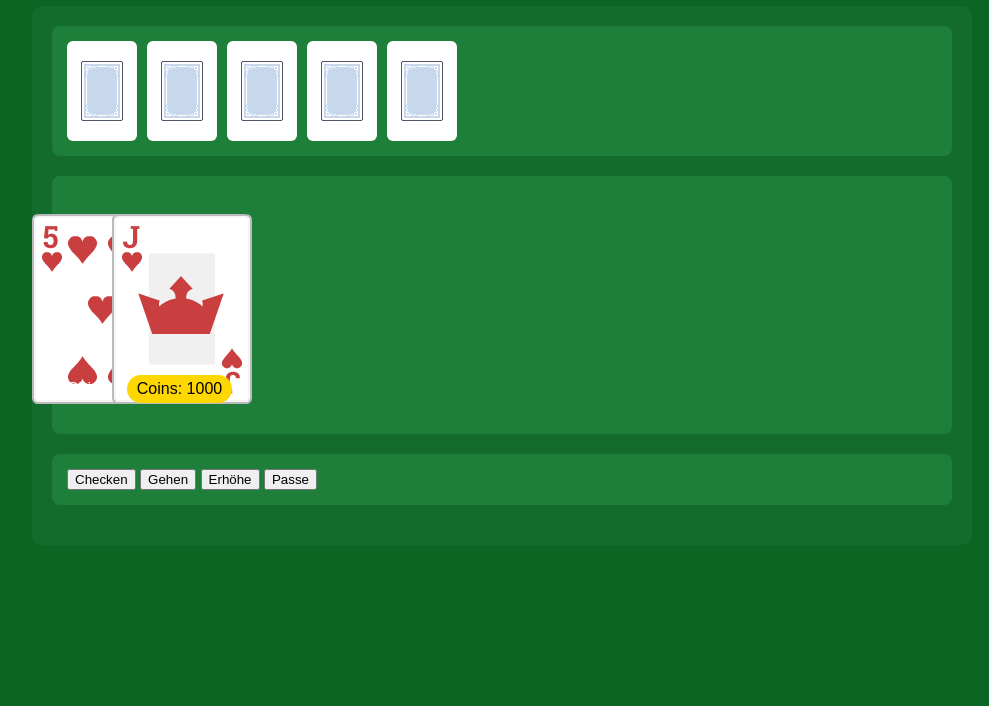
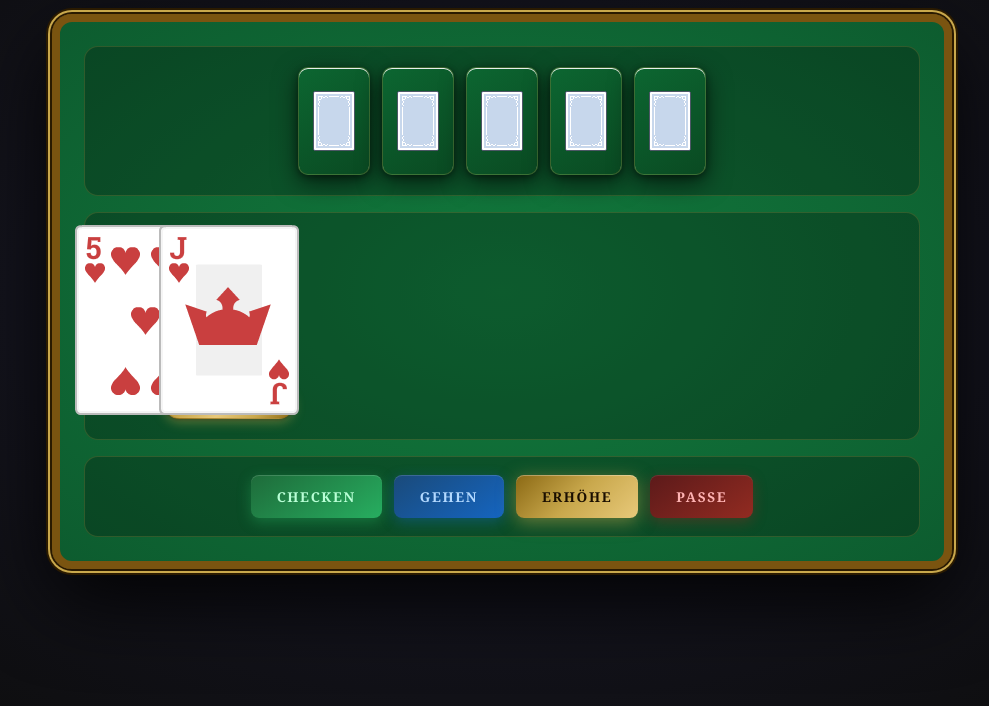
Before and after one commit to TimRothaemel/pokeronline, a website built with Vite: page src/pages/game/game.html in a window 1280 px wide. Shown: the part 94-800 px from the top of the page, without its empty margins (138-1127 px from the left). Built offline with nearby package versions, Linux system fonts and the light colour scheme; files whose address does not match are found by name.

Commit message:
added css for game-side

```diff
--- /dev/null
+++ b/src/pages/game/game.css
@@ -0,0 +1,247 @@
+/* --- Reset & Basis --- */
+* {
+  box-sizing: border-box;
+  margin: 0;
+  padding: 0;
+}
+
+body {
+  font-family: Georgia, 'Times New Roman', serif;
+  background: radial-gradient(ellipse at center, #1a1a2e 0%, #0d0d0d 100%);
+  color: #f5e8c0;
+  min-height: 100vh;
+  padding: 30px 20px;
+}
+
+/* --- Titel --- */
+h1 {
+  text-align: center;
+  font-size: 2.2rem;
+  letter-spacing: 0.25em;
+  text-transform: uppercase;
+  color: #c9a84c;
+  text-shadow: 0 0 20px rgba(201, 168, 76, 0.5), 0 2px 4px rgba(0, 0, 0, 0.8);
+  margin-bottom: 30px;
+}
+
+h2 {
+  font-size: 0.75rem;
+  letter-spacing: 0.3em;
+  text-transform: uppercase;
+  color: #c9a84c;
+  margin-bottom: 16px;
+  opacity: 0.8;
+}
+
+/* --- Äußerer Rahmen (Tischrand) --- */
+#game-area-wrapper {
+  max-width: 900px;
+  margin: 0 auto;
+  background: radial-gradient(ellipse at center, #127a3d 0%, #0d5c2f 100%);
+  border-radius: 20px;
+  padding: 24px;
+  border: 8px solid #7a5410;
+  box-shadow:
+    0 0 0 2px #2a1a00,
+    0 0 0 4px #c9a84c,
+    0 0 0 6px #2a1a00,
+    0 30px 80px rgba(0, 0, 0, 0.9);
+}
+
+/* --- Tischbereiche --- */
+.table {
+  background: rgba(0, 0, 0, 0.25);
+  border-radius: 14px;
+  padding: 20px 24px;
+  margin-bottom: 16px;
+  border: 1px solid rgba(201, 168, 76, 0.2);
+}
+
+.table:last-child {
+  margin-bottom: 0;
+}
+
+/* --- Karten-Reihe --- */
+.cards {
+  display: flex;
+  gap: 12px;
+  flex-wrap: wrap;
+}
+
+#communitycards {
+  justify-content: center;
+}
+
+/* --- Karte --- */
+.card {
+  width: 72px;
+  height: 108px;
+  background: #fdf6e3;
+  color: #1a1a1a;
+  border-radius: 10px;
+  display: flex;
+  justify-content: center;
+  align-items: center;
+  font-size: 1.2rem;
+  font-weight: bold;
+  position: relative;
+  box-shadow:
+    0 8px 24px rgba(0, 0, 0, 0.6),
+    0 2px 6px rgba(0, 0, 0, 0.4),
+    inset 0 1px 0 rgba(255, 255, 255, 0.9);
+  border: 1px solid rgba(0, 0, 0, 0.12);
+  transition: transform 0.2s ease, box-shadow 0.2s ease;
+}
+
+.card:hover {
+  transform: translateY(-5px);
+  box-shadow:
+    0 16px 36px rgba(0, 0, 0, 0.7),
+    0 4px 10px rgba(0, 0, 0, 0.4),
+    inset 0 1px 0 rgba(255, 255, 255, 0.9);
+}
+
+/* Leere / verdeckte Karte */
+#flop1,
+#flop2,
+#flop3,
+#turn,
+#river,
+#playercard1,
+#playercard2 {
+  background: linear-gradient(145deg, #0c6631, #0a4a22);
+  color: rgba(201, 168, 76, 0.35);
+  border: 1px solid rgba(201, 168, 76, 0.25);
+  font-size: 1.8rem;
+}
+
+/* --- Chips-Anzeige --- */
+p {
+  margin-top: 14px;
+  font-style: italic;
+  color: #f5e8c0;
+  font-size: 0.95rem;
+}
+
+.chip {
+  display: inline-block;
+  background: linear-gradient(135deg, #8b6914, #c9a84c, #e8c97a, #c9a84c, #8b6914);
+  color: #1a0e00;
+  padding: 5px 18px;
+  border-radius: 50px;
+  font-family: Georgia, serif;
+  font-weight: bold;
+  font-size: 0.9rem;
+  letter-spacing: 0.06em;
+  margin-left: 8px;
+  box-shadow:
+    0 3px 12px rgba(201, 168, 76, 0.45),
+    0 1px 3px rgba(0, 0, 0, 0.5),
+    inset 0 1px 0 rgba(255, 255, 255, 0.3);
+  border: 1px solid rgba(139, 105, 20, 0.5);
+}
+
+/* --- Aktions-Buttons --- */
+#actions {
+  display: flex;
+  justify-content: center;
+  gap: 12px;
+  flex-wrap: wrap;
+  padding: 18px 20px;
+}
+
+#actions button {
+  padding: 12px 26px;
+  font-family: Georgia, serif;
+  font-size: 0.85rem;
+  font-weight: bold;
+  letter-spacing: 0.12em;
+  text-transform: uppercase;
+  border: none;
+  border-radius: 8px;
+  cursor: pointer;
+  transition: transform 0.15s ease, box-shadow 0.15s ease, filter 0.15s ease;
+}
+
+#actions button:hover {
+  transform: translateY(-3px);
+  filter: brightness(1.12);
+}
+
+#actions button:active {
+  transform: scale(0.96);
+}
+
+/* Check */
+#btn_checken {
+  background: linear-gradient(145deg, #1e6b3a, #27ae60);
+  color: #b9ffd6;
+  box-shadow: 0 4px 14px rgba(39, 174, 96, 0.4), inset 0 1px 0 rgba(255,255,255,0.15);
+  border: 1px solid rgba(39, 174, 96, 0.5);
+}
+
+#btn_checken:hover {
+  box-shadow: 0 8px 24px rgba(39, 174, 96, 0.6), inset 0 1px 0 rgba(255,255,255,0.15);
+}
+
+/* Call / Mitgehen */
+#btn_mitgehen {
+  background: linear-gradient(145deg, #1a4a7a, #1565c0);
+  color: #b3d9ff;
+  box-shadow: 0 4px 14px rgba(21, 101, 192, 0.4), inset 0 1px 0 rgba(255,255,255,0.15);
+  border: 1px solid rgba(21, 101, 192, 0.5);
+}
+
+#btn_mitgehen:hover {
+  box-shadow: 0 8px 24px rgba(21, 101, 192, 0.6), inset 0 1px 0 rgba(255,255,255,0.15);
+}
+
+/* Erhöhen / Raise */
+#btn_erhoehen {
+  background: linear-gradient(135deg, #8b6914, #c9a84c, #e8c97a);
+  color: #1a0e00;
+  box-shadow: 0 4px 18px rgba(201, 168, 76, 0.5), inset 0 1px 0 rgba(255,255,255,0.3);
+  border: 1px solid rgba(139, 105, 20, 0.5);
+}
+
+#btn_erhoehen:hover {
+  box-shadow: 0 8px 28px rgba(201, 168, 76, 0.7), inset 0 1px 0 rgba(255,255,255,0.3);
+}
+
+/* Passen / Fold */
+#btn_passen {
+  background: linear-gradient(145deg, #5c1a1a, #922b21);
+  color: #ffb3b3;
+  box-shadow: 0 4px 14px rgba(146, 43, 33, 0.4), inset 0 1px 0 rgba(255,255,255,0.1);
+  border: 1px solid rgba(146, 43, 33, 0.5);
+}
+
+#btn_passen:hover {
+  box-shadow: 0 8px 24px rgba(146, 43, 33, 0.6), inset 0 1px 0 rgba(255,255,255,0.1);
+}
+
+/* --- Responsive --- */
+@media (max-width: 600px) {
+  h1 {
+    font-size: 1.5rem;
+  }
+
+  .card {
+    width: 58px;
+    height: 88px;
+    font-size: 1rem;
+  }
+
+  .cards {
+    gap: 8px;
+  }
+
+  #actions {
+    gap: 8px;
+  }
+
+  #actions button {
+    padding: 10px 16px;
+    font-size: 0.75rem;
+  }
+}
--- a/game.html
+++ b/src/pages/game/game.html
@@ -3,18 +3,18 @@
   <head>
     <meta charset="UTF-8" />
     <title>Poker – Einfaches UI</title>
-    <link rel="stylesheet" href="main.css" />
+    <link rel="stylesheet" href="./game.css" />
     <script
       type="module"
       async
-      src="/src/scripts/game-loop/start-game.js"
+      src="/src/scripts/display/display-cards.js"
     ></script>
     <script
       type="module"
       async
       src="/src/scripts/game-loop/game-sequence.js"
     ></script>
-    <script type="module" src="./src/scripts/supabase/initialize-supabase.js"></script>
+    <script type="module" src="/src/scripts/supabase/initialize-supabase.js"></script>
   </head>
   <body>
     <h1>pokeronline</h1>
```
